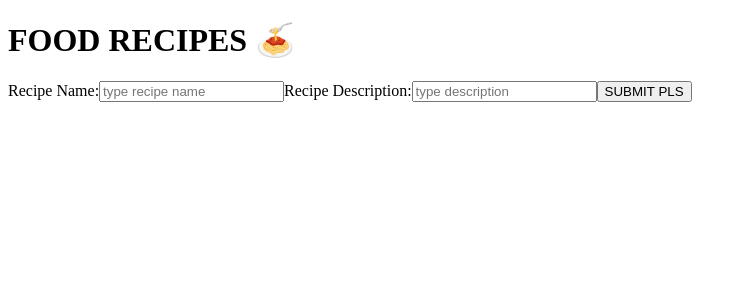
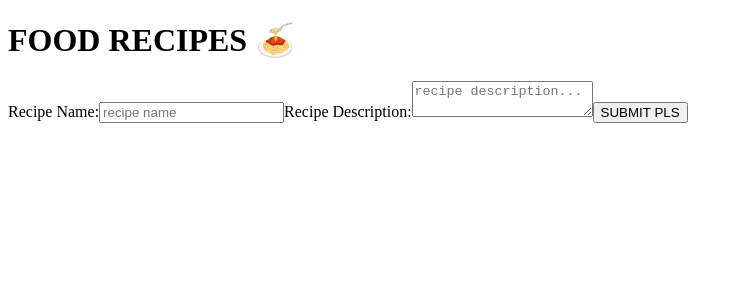
Before and after one commit to MOONYROS/js-react-cookbook, a React (Vite) app: page / in a window 1280 px wide. Shown: the top 300 px of the page, without its empty margins (0-747 px from the left). Built offline with nearby package versions, Linux system fonts and the light colour scheme.

Commit message:
changed description to textarea

```diff
--- a/src/components/SubmitForm.jsx
+++ b/src/components/SubmitForm.jsx
@@ -15,15 +15,15 @@ export default function SubmitForm({ onFormSubmit }) {
             <input
                 id="nameField"
                 name="nameField"
-                placeholder="type recipe name"
+                placeholder="recipe name"
                 type="text"
                 required
             />
             <label htmlFor="descriptionField">Recipe Description:</label>
-            <input
+            <textarea
                 id="descriptionField"
                 name="descriptionField"
-                placeholder="type description"
+                placeholder="recipe description..."
                 type="text"
                 required
             />
```
